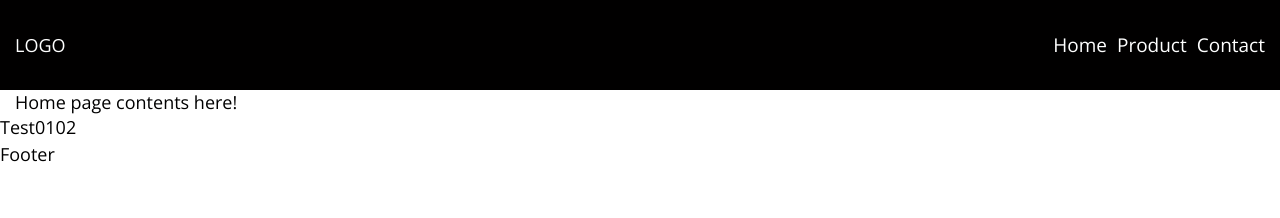
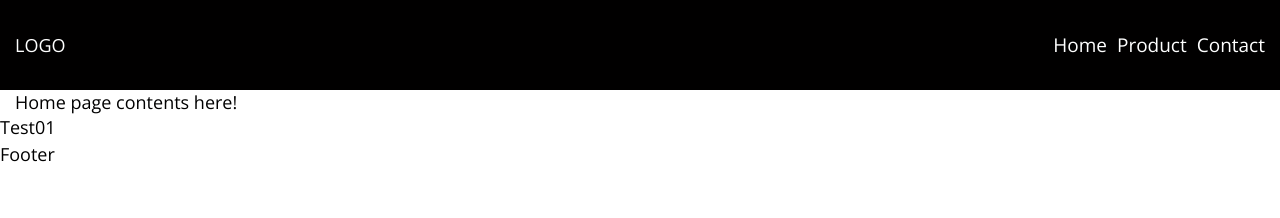
Before and after one commit to ichimonji4/silver-palm-tree, a React (Create React App) app: page / in a window 1280 px wide. Shown: the top 218 px of the page. Built offline with nearby package versions, Linux system fonts and the light colour scheme.

Commit message:
from vs 02

```diff
--- a/src/App.js
+++ b/src/App.js
@@ -11,7 +11,7 @@ class App extends Component {
       <div className="App">
         <Header />
         <Homepage />
-        Test0102
+        Test01
         <Footer />
       </div>
     );
```
